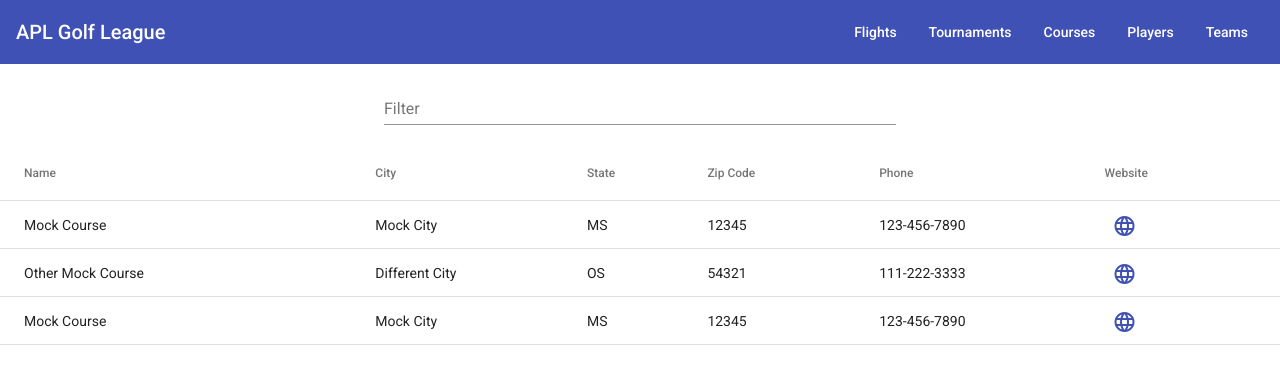
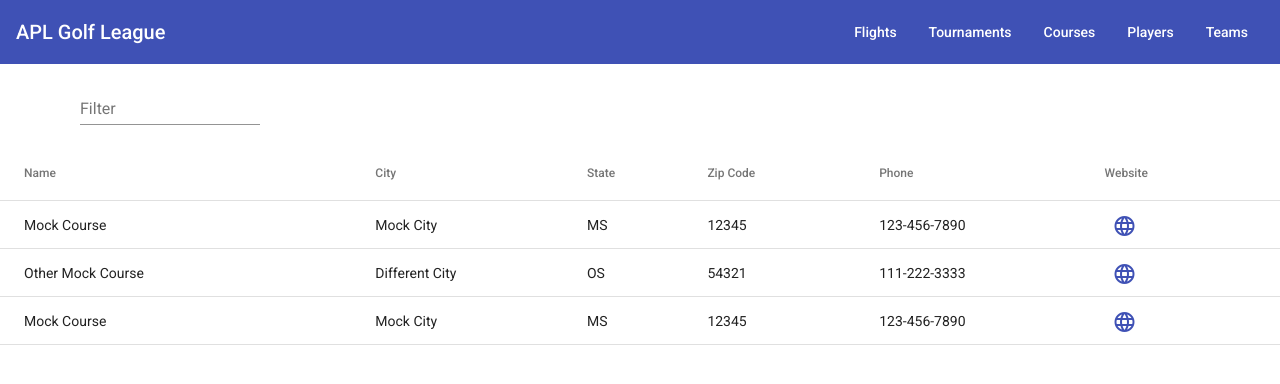
Before and after one commit to adjaunzemis/apl-golf-league-frontend, an Angular app in the folder angular-material/: page / in a window 1280 px wide. Shown: the top 384 px of the page. Built offline with nearby package versions, Linux system fonts and the light colour scheme.

Commit message:
Removed flex layout, for now. Future task to holistically adopt Angular Flex.

```diff
--- a/angular-material/src/app/angular-material.module.ts
+++ b/angular-material/src/app/angular-material.module.ts
@@ -10,7 +10,6 @@ import { MatIconModule } from '@angular/material/icon';
 import { MatSortModule } from '@angular/material/sort';
 import { MatInputModule } from '@angular/material/input';
 import { MatFormFieldModule } from '@angular/material/form-field';
-import { FlexLayoutModule } from '@angular/flex-layout';
 
 @NgModule({
   exports: [
@@ -24,8 +23,7 @@ import { FlexLayoutModule } from '@angular/flex-layout';
     MatIconModule,
     MatSortModule,
     MatInputModule,
-    MatFormFieldModule,
-    FlexLayoutModule
+    MatFormFieldModule
   ]
 })
 export class AngularMaterialModule {}
--- a/angular-material/src/app/courses/course-list/course-list.component.css
+++ b/angular-material/src/app/courses/course-list/course-list.component.css
@@ -29,3 +29,7 @@ th.mat-header-cell {
   text-align: left;
   max-width: 300px;
 }
+
+.filter-field {
+  padding-left: 5rem;
+}
--- a/angular-material/src/app/courses/course-list/course-list.component.html
+++ b/angular-material/src/app/courses/course-list/course-list.component.html
@@ -1,5 +1,5 @@
 <div fxLayout fxLayoutAlign="center center">
-  <mat-form-field fxFlex="40%">
+  <mat-form-field class="filter-field">
     <!-- <input matInput type="text" (keyup)="doFilter($event.target.value)" placeholder="Filter"> -->
     <input matInput type="text" placeholder="Filter">
   </mat-form-field>
```
